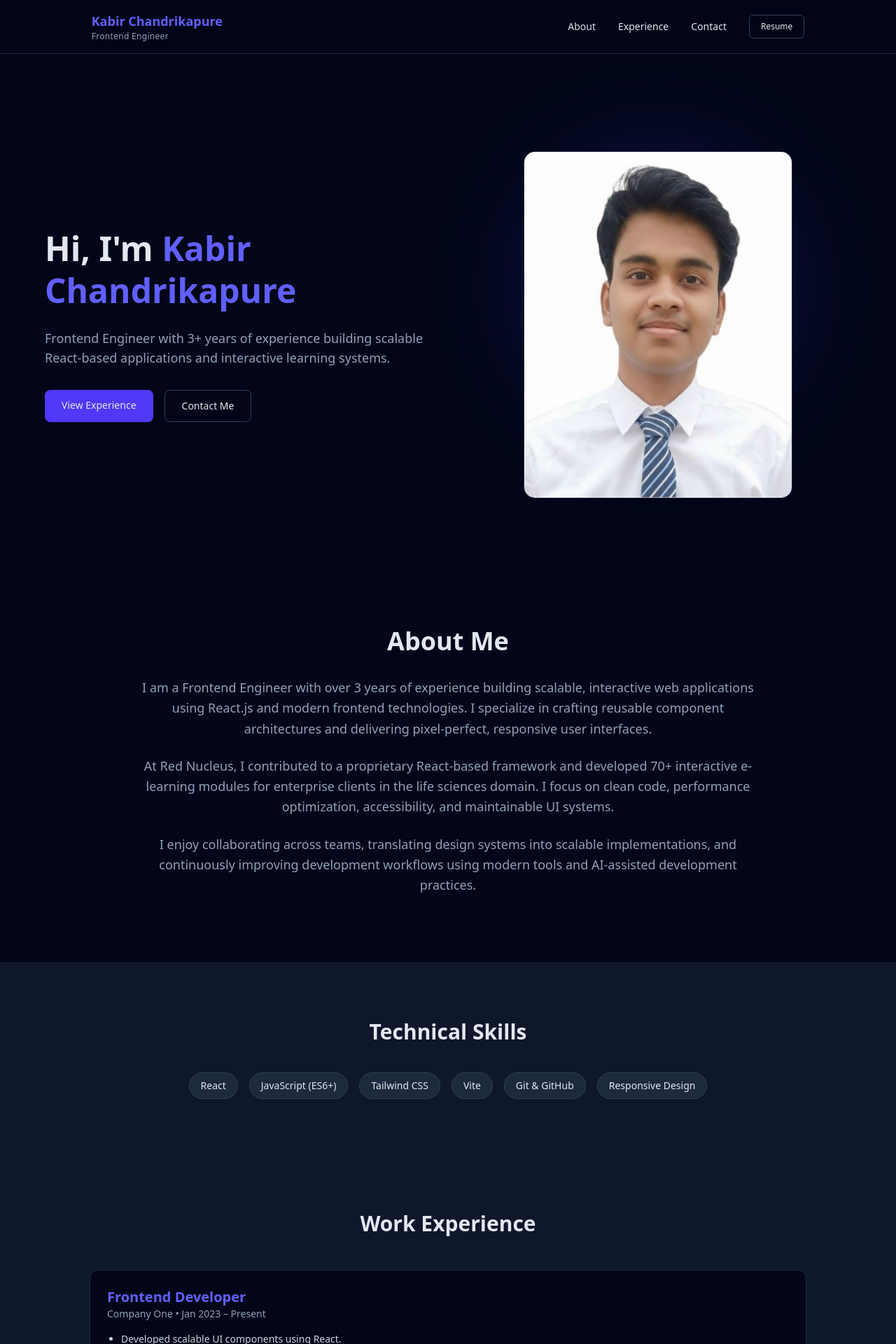
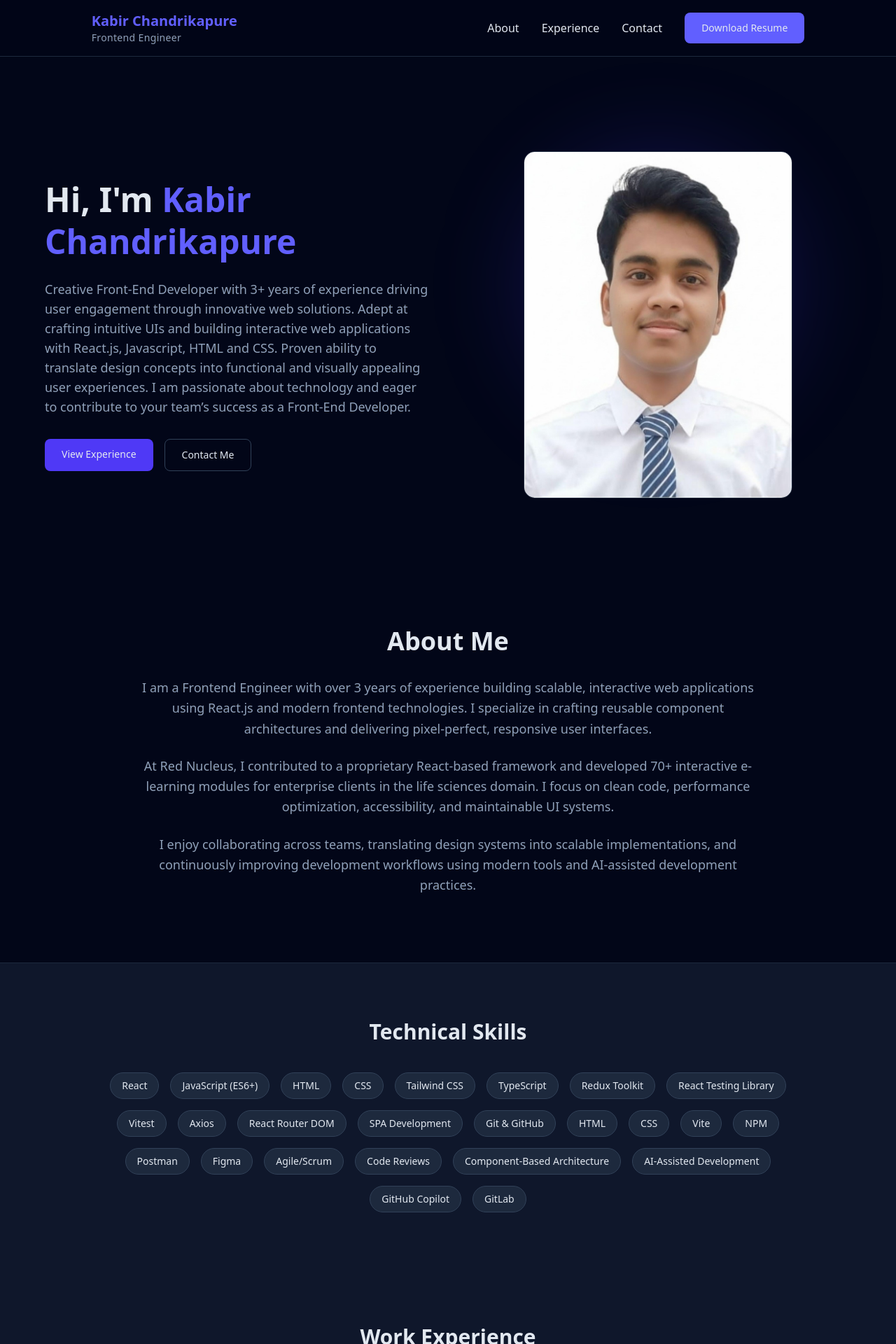
Before and after one commit to kabir-404/Portfolio, a React (Vite) app: page / in a window 1280 px wide. Shown: the top 1920 px of the page at 70% size. Built offline with nearby package versions, Linux system fonts and the light colour scheme.

Commit message:
Updated portfolio data

```diff
--- a/src/components/layout/Navbar.jsx
+++ b/src/components/layout/Navbar.jsx
@@ -61,15 +61,15 @@ function Navbar() {
       <div className="max-w-10/12 mx-auto px-6 py-4 flex justify-between items-center">
 
         <div className="flex flex-col leading-tight">
-          <span className="text-lg font-semibold text-indigo-500">
+          <span className="text-xl font-semibold text-indigo-500">
             Kabir Chandrikapure
           </span>
-          <span className="text-xs text-slate-400 tracking-wide">
+          <span className="text-sm text-slate-400 tracking-wide">
             Frontend Engineer
           </span>
         </div>
 
-        <div className="hidden md:flex items-center gap-8 text-sm font-medium">
+        <div className="hidden md:flex items-center gap-8 text-base font-medium">
           {navLinks.map((link) => (
             <a
               key={link.id}
@@ -93,9 +93,9 @@ function Navbar() {
           <a
             href="/resume.pdf"
             download
-            className="border border-slate-700 hover:border-indigo-500 px-4 py-2 rounded-md text-xs transition"
+            className="bg-indigo-500 hover:bg-indigo-400 px-6 py-3 rounded-lg text-sm transition"
           >
-            Resume
+            Download Resume
           </a>
         </div>
 
@@ -125,7 +125,7 @@ function Navbar() {
             download
             className="block border border-slate-700 hover:border-indigo-500 px-4 py-2 rounded-md text-center text-xs transition"
           >
-            Resume
+            Download Resume
           </a>
         </div>
       )}
--- a/src/components/sections/Hero.jsx
+++ b/src/components/sections/Hero.jsx
@@ -11,9 +11,7 @@ function Hero() {
             Hi, I'm <span className="text-indigo-500">Kabir Chandrikapure</span>
           </h1>
 
-          <p className="text-slate-400 text-lg mb-8">
-            Frontend Engineer with 3+ years of experience building scalable
-            React-based applications and interactive learning systems.
+          <p className="text-slate-400 text-lg mb-8">Creative Front-End Developer with 3+ years of experience driving user engagement through innovative web solutions. Adept at crafting intuitive UIs and building interactive web applications with React.js, Javascript, HTML and CSS. Proven ability to translate design concepts into functional and visually appealing user experiences. I am passionate about technology and eager to contribute to your team’s success as a Front-End Developer.
           </p>
 
           <div className="flex gap-4">
--- a/src/components/sections/Skills.jsx
+++ b/src/components/sections/Skills.jsx
@@ -1,10 +1,29 @@
 const skills = [
   "React",
   "JavaScript (ES6+)",
+  "HTML",
+  "CSS",
   "Tailwind CSS",
+  "TypeScript",
+  "Redux Toolkit",
+  "React Testing Library",
+  "Vitest",
+  "Axios",
+  "React Router DOM",
+  "SPA Development",
+  "Git & GitHub",
+  "HTML",
+  "CSS",
   "Vite",
-  "Git & GitHub",
-  "Responsive Design",
+  "NPM",
+  "Postman",
+  "Figma",
+  "Agile/Scrum",
+  "Code Reviews",
+  "Component-Based Architecture",
+  "AI-Assisted Development",
+  "GitHub Copilot",
+  "GitLab"
 ];
 
 function Skills() {
```
